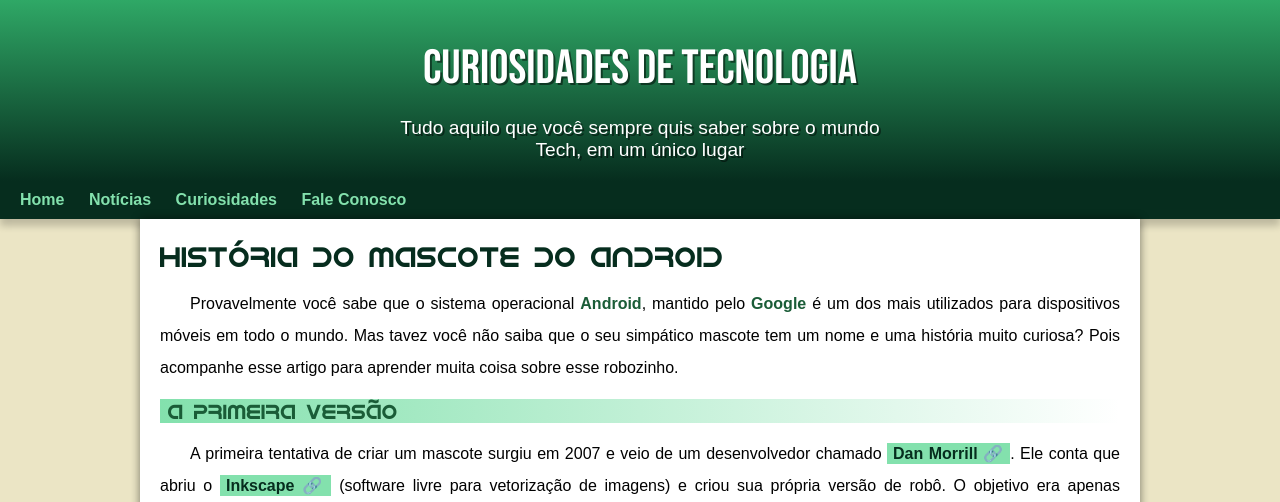
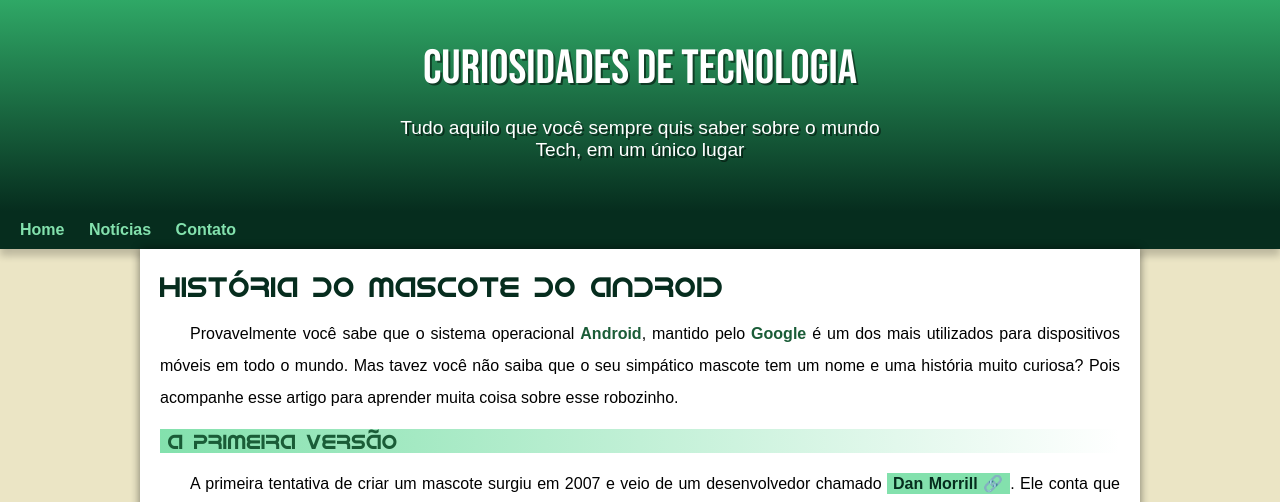
Before and after one commit to mmnc12/html_css_modulo_2, a plain HTML site: page desafio02_1/android.html in a window 1280 px wide. Shown: the top 502 px of the page. Drawn offline with Linux system fonts and the light colour scheme.

Commit message:
Refatorando projeto

```diff
--- a/desafio02_1/android.html
+++ b/desafio02_1/android.html
@@ -19,8 +19,7 @@
   <nav>
     <a href="#">Home</a>
     <a href="#">Notícias</a>
-    <a href="#">Curiosidades</a>
-    <a href="#">Fale Conosco</a>
+    <a href="#">Contato</a>
   </nav>
 
   <main>
--- a/desafio02_1/estilos/style.css
+++ b/desafio02_1/estilos/style.css
@@ -59,7 +59,7 @@ header > p {
   font-size: 1.2em;
   max-width: 500px;
   margin: auto;
-  padding: 0 10px 20px 10px;
+  padding: 0 10px 50px 10px;
   text-shadow: 2px 2px 0 rgba(0, 0, 0, 0.493);
 }
 
```
